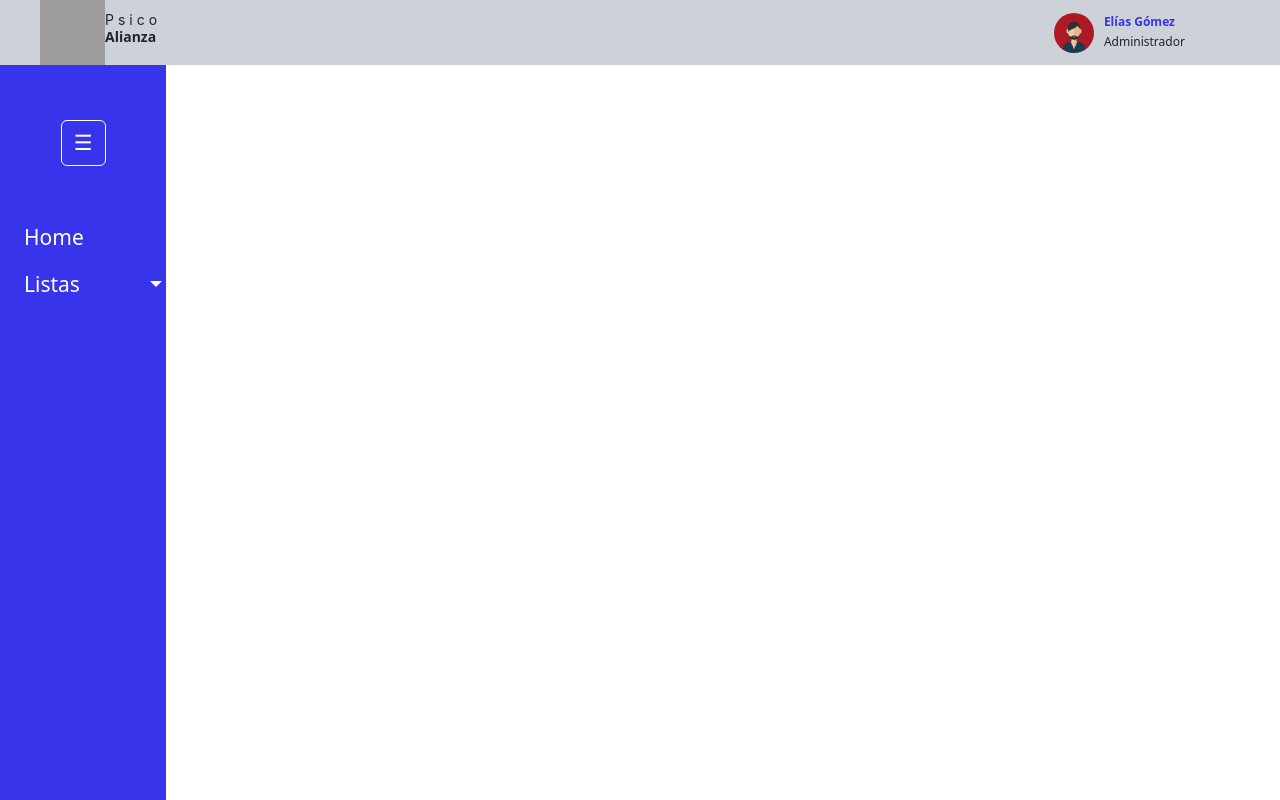
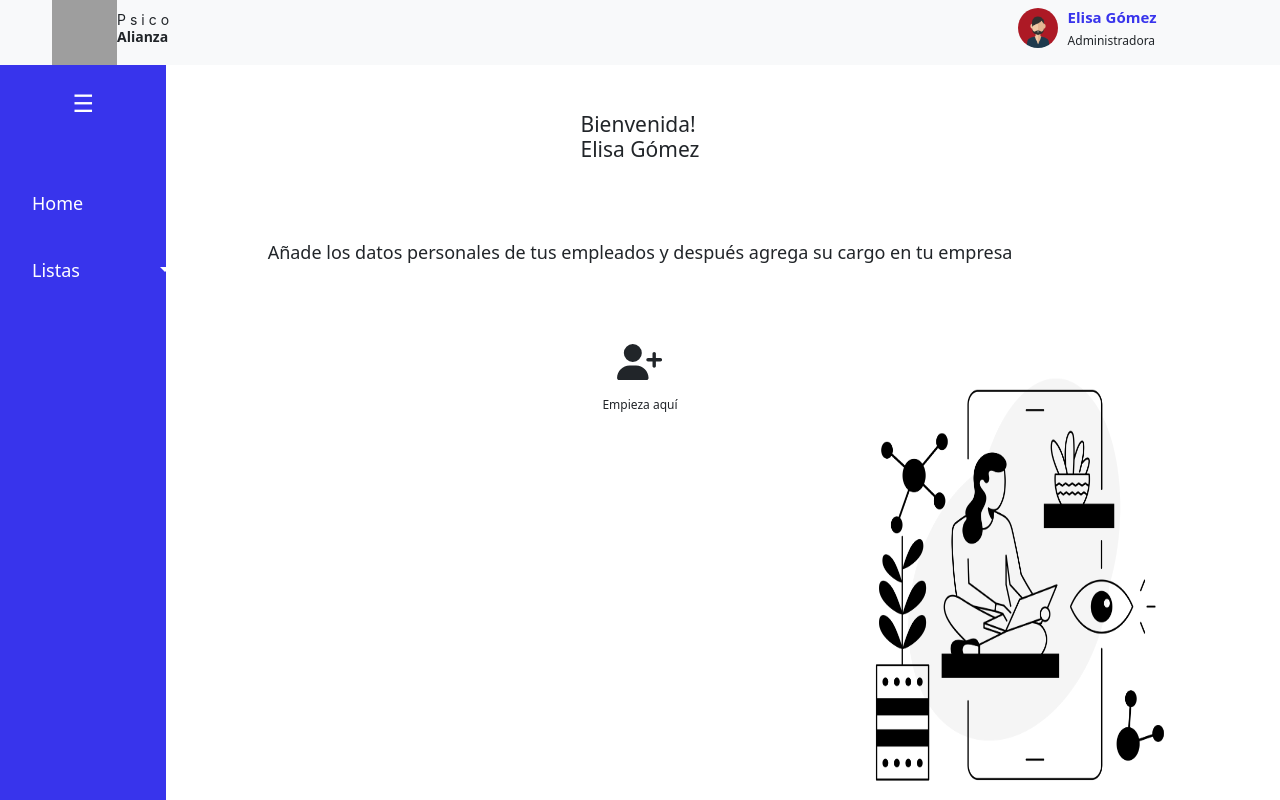
Before and after one commit to Danyeisbr/nomina-app, a React (Create React App) app: page /home in a window 1280 px wide. Built offline with nearby package versions, Linux system fonts and the light colour scheme; grey boxes are pictures that could not be loaded.

Commit message:
Home Ready

```diff
--- a/src/App.js
+++ b/src/App.js
@@ -1,7 +1,8 @@
 import React from "react";
 import { BrowserRouter as Router, Route, Routes } from "react-router-dom";
+import Login from "./Components/Login/Login";
 import Layout from "./Components/Layout/Layout";
-import Login from "./Components/Login/Login";
+import Home from "./Components/Home/Home";
 
 const App = () => {
   return (
@@ -10,7 +11,9 @@ const App = () => {
         {/* Ruta para el login */}
         <Route exact path="/" element={<Login />} />
         {/* Rutas para la aplicación principal */}
-        <Route path="/home" element={<Layout></Layout>} />
+        <Route path="/home" element={<Layout>
+          <Home/>
+        </Layout>} />
       </Routes>
     </Router>
   );
--- a/src/Components/Banner/Banner.js
+++ b/src/Components/Banner/Banner.js
@@ -4,8 +4,8 @@ import Avatar from "../../Images/avatar.png";
 
 function Banner() {
   return (
-    <nav className="banner fixed-top">
-      <div className="company-info">
+    <section className="fixed-top d-flex justify-content-between align-items-center bg-light w-100">
+      <div className="d-flex align-items-center company-info">
         <img
           src="https://mdbcdn.b-cdn.net/img/Photos/new-templates/bootstrap-login-form/lotus.webp"
           alt="Logo de grupo alianza"
@@ -27,7 +27,7 @@ function Banner() {
           </h6>
         </div>
       </div>
-      <div className="dropdown">
+      <div className="dropdown"></div>
       <div
         type="button"
         id="dropdownMenuButton"
@@ -39,15 +39,11 @@ function Banner() {
         <div className="row">
           <div>
             {" "}
-              <span className="fs-6 user-color fw-bold">
-                {" "}
-                Elías Gómez{" "}
-              </span>{" "}
-              <br />{" "}
+            <h5 className="user-color fw-bold"> Elisa Gómez </h5>{" "}
           </div>
           <div>
             {" "}
-              <span className="fs-6">Administrador</span>{" "}
+            <h6 className="">Administradora</h6>{" "}
           </div>
         </div>
       </div>
@@ -73,8 +69,7 @@ function Banner() {
           </a>
         </li>
       </ul>
-      </div>
-    </nav>
+    </section>
   );
 }
 
--- a/src/Components/Banner/banner.css
+++ b/src/Components/Banner/banner.css
@@ -1,16 +1,3 @@
-.banner {
-  display: flex;
-  justify-content: space-between;
-  align-items: center;
-  background-color: #ccd2d7;
-  /* z-index: 3; */
-}
-
-.company-info {
-  display: flex;
-  align-items: center;
-}
-
 .company-info img {
   margin-left: 40px;
 }
--- /dev/null
+++ b/src/Components/Home/Home.js
@@ -0,0 +1,41 @@
+import React from "react";
+import { FontAwesomeIcon } from "@fortawesome/react-fontawesome";
+import { faUserPlus } from "@fortawesome/free-solid-svg-icons";
+import "./home.css";
+
+function Home() {
+  return (
+    <section className="col-12 vh-100 d-flex justify-content-center align-items-start bg-image">
+      <div className="row gy-5 mt-5">
+        <div className="d-flex justify-content-center align-items-end">
+          <h3 className="mt-3">
+            {" "}
+            Bienvenida! <br />
+            Elisa Gómez
+          </h3>
+        </div>
+        <div className="d-flex justify-content-center">
+          <h4 className="mt-4 fw-normal">
+            Añade los datos personales de tus empleados y después agrega su
+            cargo en tu empresa
+          </h4>
+        </div>
+        <div className="d-flex justify-content-center">
+          <div className="d-flex flex-column justify-content-start">
+            <FontAwesomeIcon
+              icon={faUserPlus}
+              size="3x"
+              style={{
+                transition: "color 0.2s",
+              }}
+              className="mt-4 mb-3 icon-hover"
+            />
+            <p className="fw-normal">Empieza aquí</p>
+          </div>
+        </div>
+      </div>
+    </section>
+  );
+}
+
+export default Home;
--- /dev/null
+++ b/src/Components/Home/home.css
@@ -0,0 +1,15 @@
+.bg-image {
+  background-size: 25% 55%;
+  background-image: url("../../Images/tech-life.png"); /* Ruta de la imagen de fondo */
+  background-repeat: no-repeat; /* Evita la repetición de la imagen */
+  background-position: bottom 0px right 100px; /* Posiciona la imagen en la parte inferior derecha */
+}
+
+/* Estilo de hover */
+.icon-hover:hover {
+  color: white; /* Cambia el color del icono a blanco */
+  border-radius: 50%;
+  background-color: #ccc;
+  box-shadow: 0 0 0 15px #ccc; /* Agrega una sombra para crear el círculo gris claro */
+  opacity: 0.6;
+}
--- a/src/Components/Layout/Layout.js
+++ b/src/Components/Layout/Layout.js
@@ -1,14 +1,20 @@
 import React from "react";
 import Banner from "../Banner/Banner";
 import Sidebar from "../Sidebar/Sidebar";
+import Home from "../Home/Home";
 
-function Layout({ children }) {
+function Layout() {
   return (
-    <div>
-      <Banner />
-      <div className="main-content">
-        <Sidebar />
-        {children}
+    <div className="container-fluid vh-100">
+      <div className="row gy-0">
+        <Banner />
+        <div
+          className="g-0 " //d-flex position-relative
+          //style={{ height: "50%" }}
+        >
+          <Sidebar />
+          <Home />
+        </div>
       </div>
     </div>
   );
--- a/src/Components/Sidebar/Sidebar.js
+++ b/src/Components/Sidebar/Sidebar.js
@@ -2,6 +2,7 @@ import React, { useState } from "react";
 import "font-awesome/css/font-awesome.min.css";
 import { FontAwesomeIcon } from "@fortawesome/react-fontawesome";
 import { faChevronUp } from "@fortawesome/free-solid-svg-icons";
+//import { faChevronDown } from "@fortawesome/free-solid-svg-icons";
 import "./sidebar.css";
 
 const Sidebar = () => {
@@ -9,33 +10,42 @@ const Sidebar = () => {
   const [sidebarActive, setSidebarActive] = useState(false);
   // Función para cambiar el texto a icono al hacer clic en el botón
   const [showText, setShowText] = useState(true);
+  // Estado para controlar la visibilidad del dropdown
+  //const [mostrarDropdown, setMostrarDropdown] = useState(true);
 
+  // Función para alternar la visibilidad del texto
   const toggleSidebar = () => {
     setSidebarActive(!sidebarActive);
     setShowText(!showText);
+    //setMostrarDropdown(!mostrarDropdown);
   };
 
   return (
     <section
       id="sidebar"
-      className={`vh-100 w-13 bg-primary d-flex flex-column justify-content-start ${
+      className={`position-absolute h-100 w-13 bg-primary d-flex flex-column justify-content-start g-0 ${
         sidebarActive ? "active" : ""
       }`}
     >
-      <div className="d-flex justify-content-center mt-6">
+      <div
+        className="d-flex justify-content-center mt-5"
+        style={{ height: "110px" }}
+      >
+        {/* <div className="col d-flex justify-content-center"> */}
           <button
-          className="btn btn-white border-1 text-white fs-3"
+            className="btn text-white fs-2"
             id="toggle-btn"
             onClick={toggleSidebar}
           >
             ☰
           </button>
+        {/* </div> */}
       </div>
-      <nav className="navbar navbar-expand-lg navbar-dark mt-4">
+      <nav className="navbar navbar-expand-lg navbar-dark">
         <div className="collapse navbar-collapse" id="navbarNav">
           <ul className="navbar-nav flex-column m-3 w-100" id="menu">
             <li className="nav-item">
-              <a className="nav-link active fs-3" aria-current="page" href="#">
+              <a className="nav-link active fs-4 ms-2" aria-current="page" href="#">
                 {showText ? (
                   <span className="text-center">Home</span>
                 ) : (
@@ -43,9 +53,10 @@ const Sidebar = () => {
                 )}
               </a>
             </li>
+            {/* {mostrarDropdown && ( */}
             <li className="nav-item dropdown">
               <a
-                className="nav-link dropdown-toggle active fs-3 w-100"
+                className="nav-link dropdown-toggle active fs-4 w-100 mt-4 ms-2"
                 href="#submenu"
                 role="button"
                 data-bs-toggle="dropdown"
@@ -55,10 +66,11 @@ const Sidebar = () => {
                 {showText ? (
                   <span>Listas</span>
                 ) : (
+                  // <FontAwesomeIcon icon={faChevronDown} />
                   <FontAwesomeIcon
                     icon={faChevronUp}
                     size="lg"
-                    className="w-50"
+                    // className="w-50"
                     onClick={toggleSidebar}
                   />
                 )}
@@ -68,17 +80,18 @@ const Sidebar = () => {
                 id="submenu"
               >
                 <li>
-                  <a className="dropdown-item text-white fs-4" href="#">
+                  <a className="dropdown-item text-white fs-5" href="#">
                     Empleados
                   </a>
                 </li>
                 <li>
-                  <a className="dropdown-item text-white fs-4" href="#">
+                  <a className="dropdown-item text-white fs-5" href="#">
                     Cargos
                   </a>
                 </li>
               </ul>
             </li>
+            {/* )} */}
           </ul>
         </div>
       </nav>
--- a/src/Components/Sidebar/sidebar.css
+++ b/src/Components/Sidebar/sidebar.css
@@ -1,11 +1,7 @@
 /* Estilo tipo Dashboard para el Sidebar */
 #sidebar.active {
-  width: 100px;
-  /* transition: background-color 0.5s ease, color 0.5s ease; */
-}
-#toggle-btn {
-  color: #fff;
-  border-color: #fff;
+  width: 95px;
+  transition: background-color 0.5s ease, color 0.5s ease;
 }
 
   .w-13 {
@@ -13,7 +9,7 @@
   }
 
   .mt-6 {
-    margin-top: 120px;
+    margin-top: 65px;
   }
 
   .dropdown-item {
@@ -25,5 +21,5 @@
   }
 
   .dropdown-toggle::after {
-    margin-left: 70px; /* Ajusta la cantidad de espacio entre el texto y la viñeta */
+    margin-left: 80px; /* Ajusta la cantidad de espacio entre el texto y la viñeta */
   }
```
Also changed, not shown: src/Images/tech-life.png (added). Lines whose indentation alone changed are shown as unchanged.
